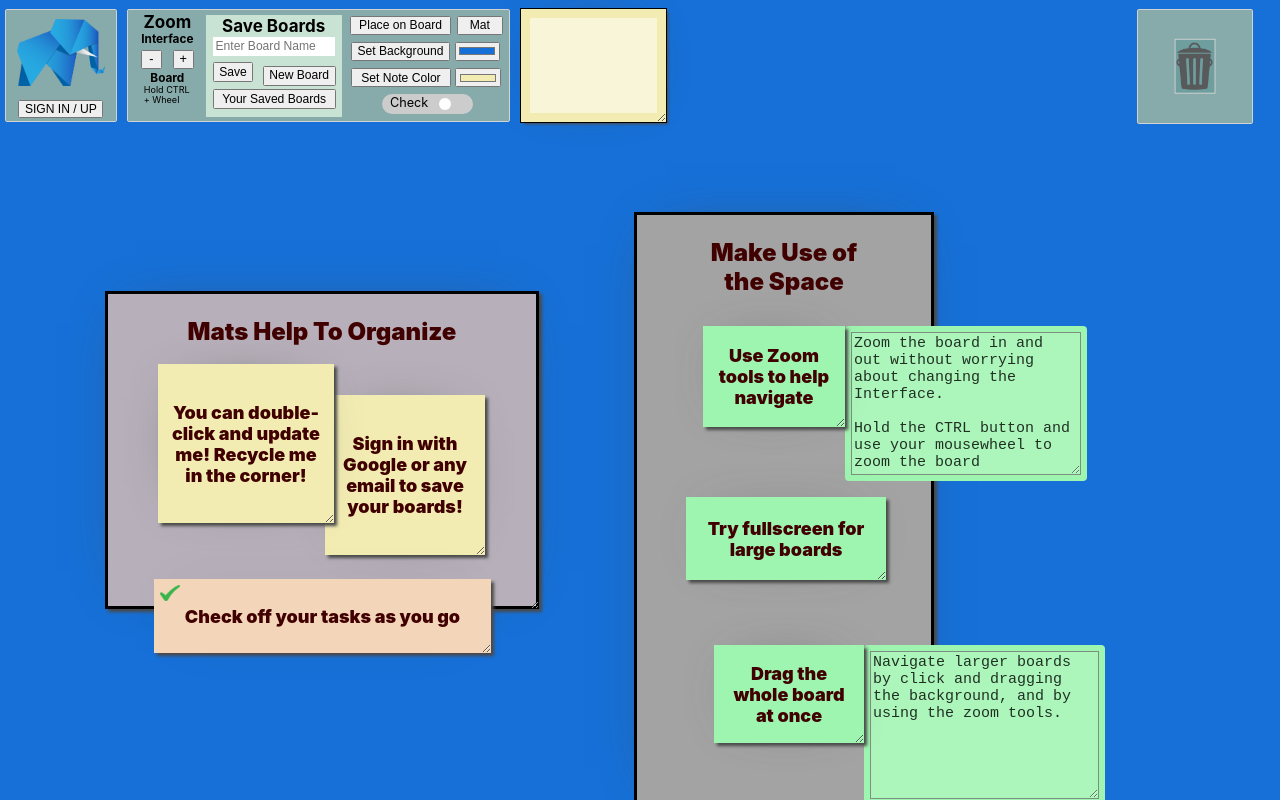
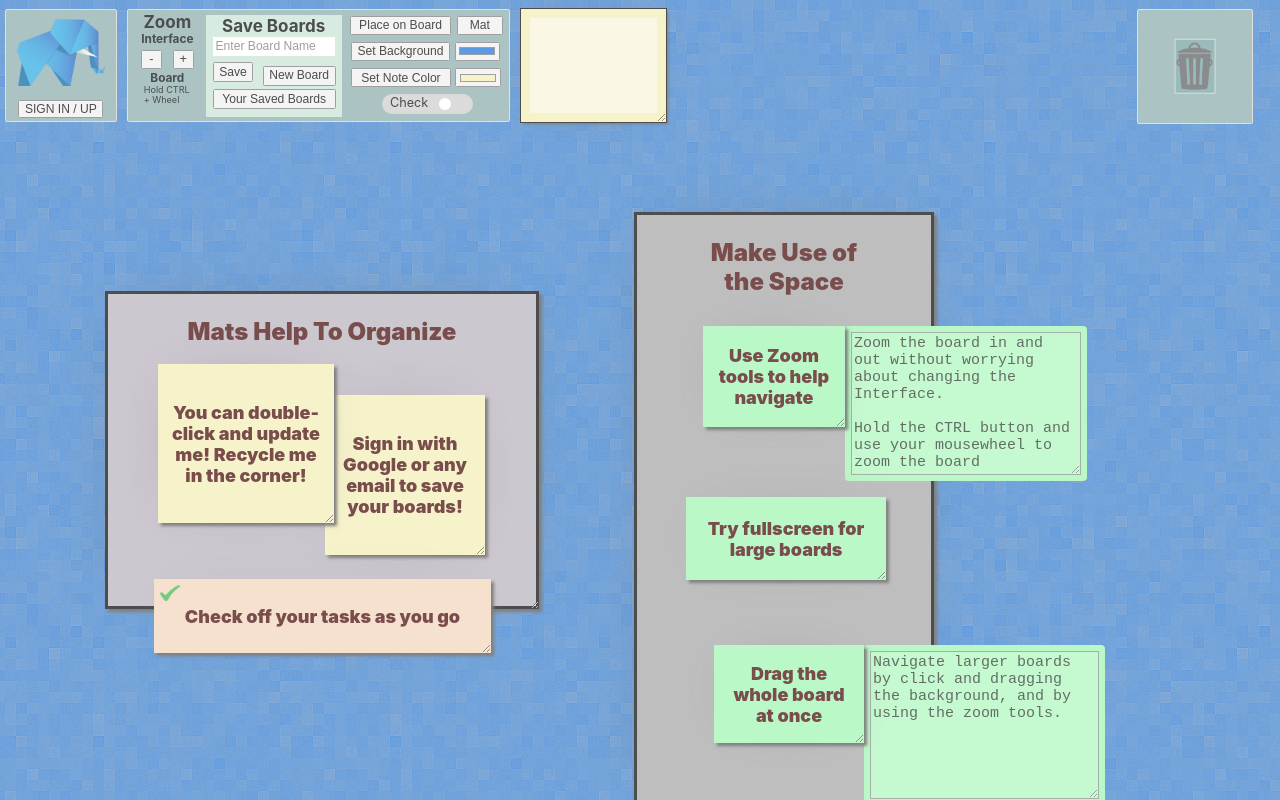
Before and after one commit to ashthomasweb/react--elephant-chart, a React (Create React App) app: page / in a window 1280 px wide. Built offline with nearby package versions, Linux system fonts and the light colour scheme; no server answers.

Commit message:
Adds background pattern
Skateboard test. No user option, wrong pattern for default, but it works
and drags appropriately.

```diff
--- a/src/components/board/board.styles.scss
+++ b/src/components/board/board.styles.scss
@@ -6,6 +6,15 @@
   z-index: -2147483647;
   overflow: scroll;
   user-select: none;
+  background-image: url(../../assets/bright-squares.png);
+  background-attachment:local;
+  // background-color: rgb(48, 48, 82);
+    top: 0px;
+    right: 0px;
+    bottom: 0px;
+    opacity: 0.7;
+    background-size: repeat;
+    content: "";
 }
 
 .database-options {
```
Also changed, not shown: src/assets/bright-squares.png (added).
